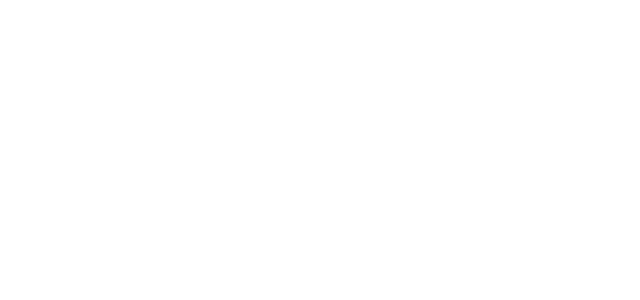
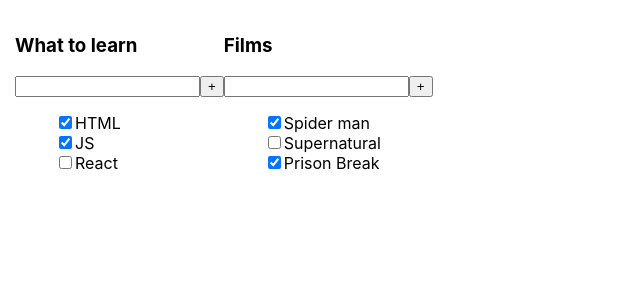
Before and after one commit to Evgeniy-92/todolist-copy, a React (Create React App) app: page / in a window 1280 px wide. Shown: the top 300 px of the page, without its empty margins (0-640 px from the left). Built offline with nearby package versions, Linux system fonts and the light colour scheme.

Commit message:
added component Todolist, added tasks, added props to Todolist

```diff
--- a/src/App.css
+++ b/src/App.css
@@ -1,38 +1,9 @@
+body {
+  margin: 15px;
+}
 .App {
-  text-align: center;
+  display: flex;
 }
-
-.App-logo {
-  height: 40vmin;
-  pointer-events: none;
+ul {
+  list-style-type: none;
 }
-
-@media (prefers-reduced-motion: no-preference) {
-  .App-logo {
-    animation: App-logo-spin infinite 20s linear;
-  }
-}
-
-.App-header {
-  background-color: #282c34;
-  min-height: 100vh;
-  display: flex;
-  flex-direction: column;
-  align-items: center;
-  justify-content: center;
-  font-size: calc(10px + 2vmin);
-  color: white;
-}
-
-.App-link {
-  color: #61dafb;
-}
-
-@keyframes App-logo-spin {
-  from {
-    transform: rotate(0deg);
-  }
-  to {
-    transform: rotate(360deg);
-  }
-}
--- a/src/App.tsx
+++ b/src/App.tsx
@@ -1,13 +1,30 @@
 import React from 'react';
-import logo from './logo.svg';
 import './App.css';
+import {Todolist} from "./Todolist";
 
 function App() {
-  return (
-    <div className="App">
-
-    </div>
-  );
+    const tasks1: Array<taskType> = [
+        {id: 1, taskName: 'HTML', isDone: true},
+        {id: 2, taskName: 'JS', isDone: true},
+        {id: 3, taskName: 'React', isDone: false},
+    ]
+    const tasks2: Array<taskType> = [
+        {id: 1, taskName: 'Spider man', isDone: true},
+        {id: 2, taskName: 'Supernatural', isDone: false},
+        {id: 3, taskName: 'Prison Break', isDone: true},
+    ]
+    return (
+        <div className="App">
+            <Todolist title='What to learn' tasks={tasks1}/>
+            <Todolist title='Films' tasks={tasks2}/>
+        </div>
+    );
 }
 
+// type
+export type taskType = {
+    id: number
+    taskName: string
+    isDone: boolean
+}
 export default App;
--- /dev/null
+++ b/src/Todolist.tsx
@@ -0,0 +1,24 @@
+import React from "react";
+import {taskType} from "./App";
+
+type TodolistProps = {
+    title: string
+    tasks: Array<taskType>
+}
+export function Todolist({title, tasks}: TodolistProps) {
+
+    return (
+        <div>
+            <h3>{title}</h3>
+            <div>
+                <input type="text"/>
+                <button>+</button>
+            </div>
+            <ul>
+                <li><input type="checkbox" checked={tasks[0].isDone}/>{tasks[0].taskName}</li>
+                <li><input type="checkbox" checked={tasks[1].isDone}/>{tasks[1].taskName}</li>
+                <li><input type="checkbox" checked={tasks[2].isDone}/>{tasks[2].taskName}</li>
+            </ul>
+        </div>
+    )
+}
```
